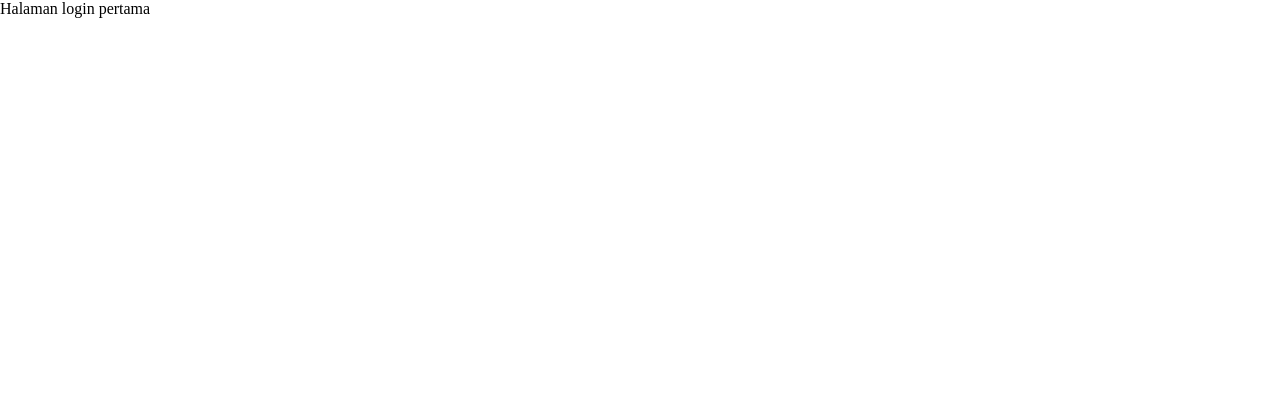
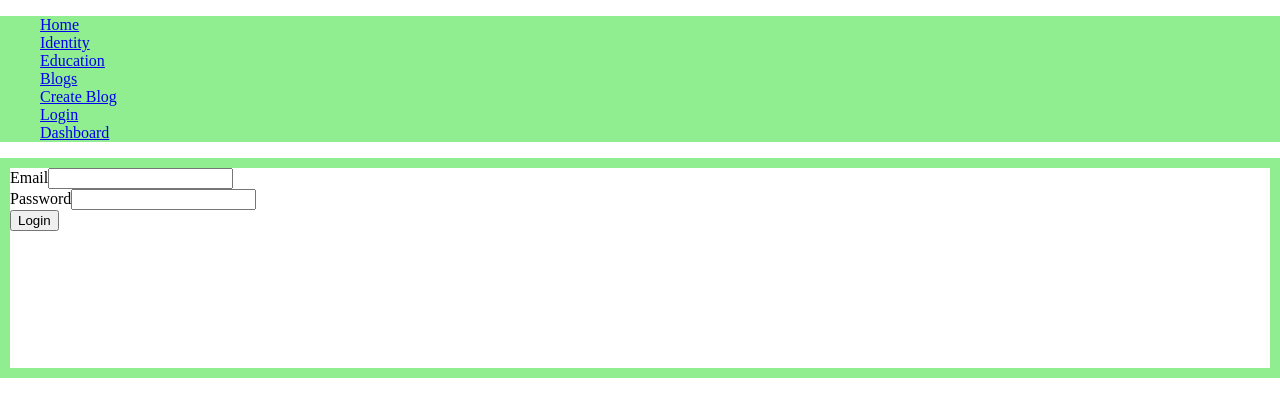
Before and after one commit to rei41q/Learn-fsw, a React (Create React App) app in the folder cp8/chapter8/: page /login in a window 1280 px wide. Shown: the top 416 px of the page. Built offline with nearby package versions, Linux system fonts and the light colour scheme.

Commit message:
cookies & accessToken

```diff
--- a/cp8/chapter8/package.json
+++ b/cp8/chapter8/package.json
@@ -8,6 +8,7 @@
     "@testing-library/user-event": "^13.5.0",
     "axios": "^0.27.2",
     "react": "^18.2.0",
+    "react-cookie": "^4.1.1",
     "react-dom": "^18.2.0",
     "react-router-dom": "^6.3.0",
     "react-scripts": "5.0.1",
--- a/cp8/chapter8/src/App.js
+++ b/cp8/chapter8/src/App.js
@@ -1,4 +1,5 @@
 import { Link, Route, Routes } from "react-router-dom";
+import Login from "./pages/auth/Login";
 import Blogs from "./pages/Blogs/Blogs";
 import CreateBlog from "./pages/Blogs/CreateBlog";
 import SingleBlogPost from "./pages/Blogs/SingleBlogPost";
@@ -8,12 +9,12 @@ import LayoutCounting from "./pages/Counter/LayoutCounting";
 import Education from "./pages/Education";
 import Identity from "./pages/Identity";
 import AppLayout from "./pages/Layout";
+import Dashboard from "./pages/User/Dashboard";
 
 const App = () => {
   return (
     <>
       <Routes>
-        <Route path="/login" element={<div>Halaman login pertama</div>} />
         <Route path="/" element={<AppLayout />}>
           <Route
             path="/identity"
@@ -39,6 +40,8 @@ const App = () => {
             <Route path="version1" element={<Counting startNumber={0} />} />
             <Route path="version2" element={<Counting2 startNumber={0} />} />
           </Route>
+          <Route path="/login" element={<Login />} />
+          <Route path="/dashboard" element={<Dashboard />} />
         </Route>
       </Routes>
     </>
--- a/cp8/chapter8/src/pages/Blogs/Blogs.jsx
+++ b/cp8/chapter8/src/pages/Blogs/Blogs.jsx
@@ -3,14 +3,18 @@ import React, { useEffect, useState } from "react";
 import Button from "../../components/Button";
 import Card from "../../components/Card";
 import { useNavigate } from "react-router-dom";
+import { useCookies } from "react-cookie";
 
 const Blogs = () => {
   const [posts, setPosts] = useState([]);
+  const [cookies] = useCookies(["accessToken"]);
   const navigate = useNavigate();
 
   const fetchPosts = () => {
     axios
-      .get("https://jsonplaceholder.typicode.com/posts")
+      .get("https://jsonplaceholder.typicode.com/posts", {
+        headers: { Authorization: `Bearer ${cookies.accessToken}` },
+      })
       .then((res) => {
         const listPosts = res.data;
         console.log(listPosts);
--- a/cp8/chapter8/src/pages/Blogs/CreateBlog.jsx
+++ b/cp8/chapter8/src/pages/Blogs/CreateBlog.jsx
@@ -1,10 +1,12 @@
 import axios from "axios";
 import React, { useState } from "react";
 import { useNavigate } from "react-router-dom";
+import { useCookies } from "react-cookie";
 
 const CreateBlog = () => {
   const [values, setValues] = useState({});
   const navigate = useNavigate();
+  const [cookies] = useCookies(["accessToken"]);
 
   const handleChange = (e) => {
     setValues({ ...values, [e.target.name]: e.target.value });
@@ -13,9 +15,14 @@ const CreateBlog = () => {
   const handleSubmit = (e) => {
     e.preventDefault();
     axios
-      .post("https://jsonplaceholder.typicode.com/posts", values)
+      .post("https://jsonplaceholder.typicode.com/posts?page=3", values, {
+        headers: { Authorization: `Bearer ${cookies.accessToken}` },
+      })
       .then((res) => navigate("/blogs"))
-      .catch((err) => alert("something wrong"));
+      .catch((err) => {
+        alert("something wrong, pelase relogin");
+        navigate("/login");
+      });
   };
 
   return (
--- a/cp8/chapter8/src/pages/Layout.jsx
+++ b/cp8/chapter8/src/pages/Layout.jsx
@@ -21,6 +21,12 @@ const AppLayout = (props) => {
           <li>
             <Link to="/blogs/new">Create Blog</Link>
           </li>
+          <li>
+            <Link to="/login">Login</Link>
+          </li>
+          <li>
+            <Link to="/dashboard">Dashboard</Link>
+          </li>
         </ul>
       </nav>
       <div
--- /dev/null
+++ b/cp8/chapter8/src/pages/User/Dashboard.jsx
@@ -0,0 +1,25 @@
+import React, { useEffect } from "react";
+import { useCookies } from "react-cookie";
+import { useNavigate } from "react-router-dom";
+
+const Dashboard = () => {
+  const [cookies] = useCookies(["accessToken"]);
+  const navigate = useNavigate();
+
+  useEffect(() => {
+    /**
+     * 1. cek apakah akses token ada atau tidak
+     * 2. cek apakah akses token decode strukturnya valid apa tidak
+     * 3. cek server apakah akses token valid apa tidak
+     */
+    if (!cookies.accessToken) {
+      navigate("/blogs");
+    }
+  }, []);
+
+  return (
+    <div>Ini adalah dashboard user, tidak bisa diakses kalo tidak login</div>
+  );
+};
+
+export default Dashboard;
--- /dev/null
+++ b/cp8/chapter8/src/pages/auth/Login.jsx
@@ -0,0 +1,47 @@
+import axios from "axios";
+import React, { useState } from "react";
+import { useCookies } from "react-cookie";
+import { useNavigate } from "react-router-dom";
+
+const Login = () => {
+  const [values, setValues] = useState({});
+  const [cookies, setCookies] = useCookies(["accessToken", "userId"]);
+  const navigate = useNavigate();
+
+  const handleOnChange = (e) => {
+    setValues({ ...values, [e.target.name]: e.target.value });
+  };
+
+  const handleSubmit = (e) => {
+    e.preventDefault();
+    axios
+      .post("https://binar-blog-app.herokuapp.com/login", values)
+      .then((res) => {
+        const respAccessToken = res.data.accessToken;
+        setCookies("accessToken", respAccessToken, { maxAge: 60000 });
+        setCookies("userId", 1, { maxAge: 60000 });
+        navigate("/dashboard");
+      })
+      .catch((err) => alert("Login lu salah coy"));
+  };
+
+  return (
+    <div>
+      <form onSubmit={handleSubmit}>
+        <div>
+          <label>Email</label>
+          <input name="email" onChange={handleOnChange} />
+        </div>
+        <div>
+          <label>Password</label>
+          <input name="password" onChange={handleOnChange} />
+        </div>
+        <div>
+          <button type="submit">Login</button>{" "}
+        </div>
+      </form>
+    </div>
+  );
+};
+
+export default Login;
```
Also changed, not shown: 1 other file (tests, documents, lock files or other folders).
